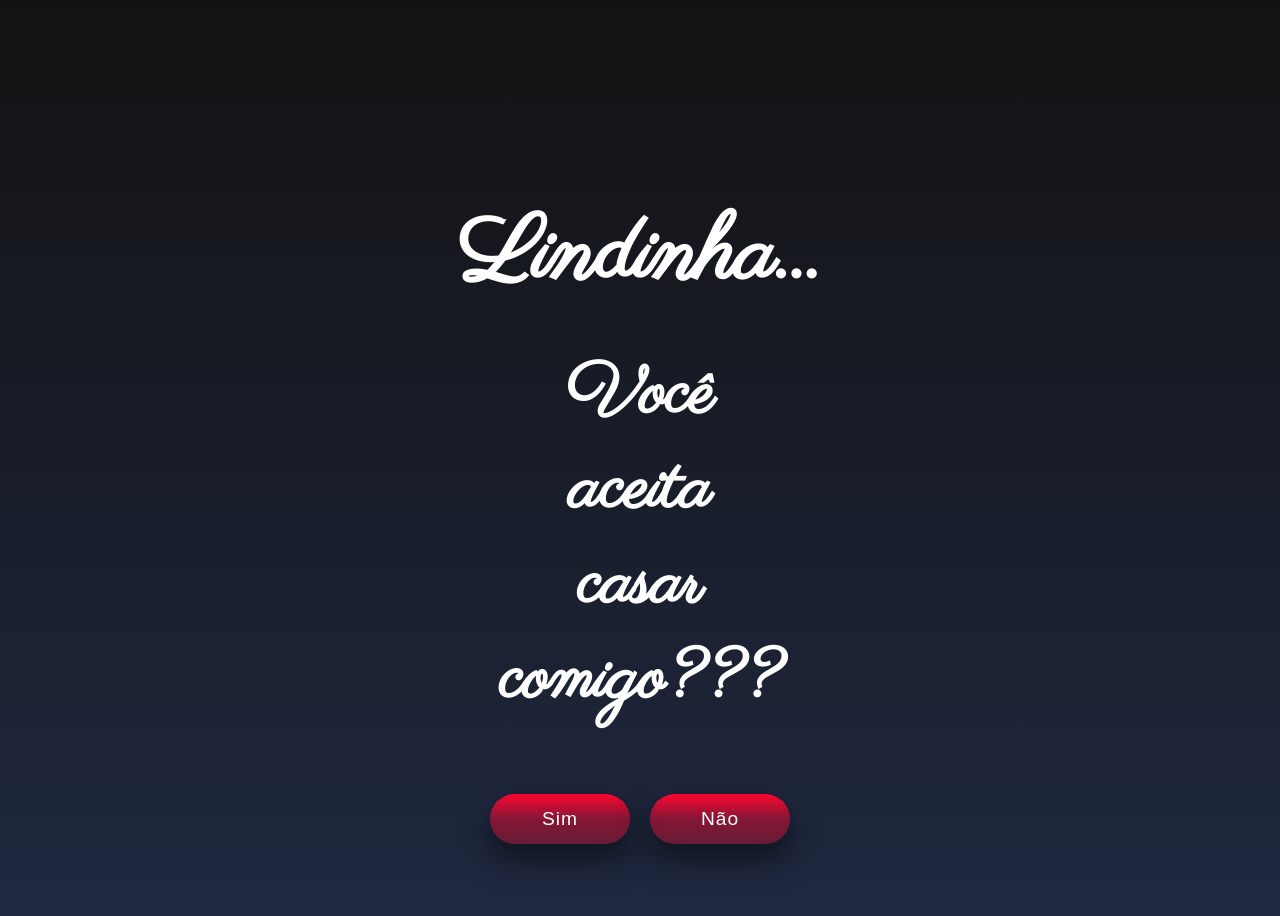
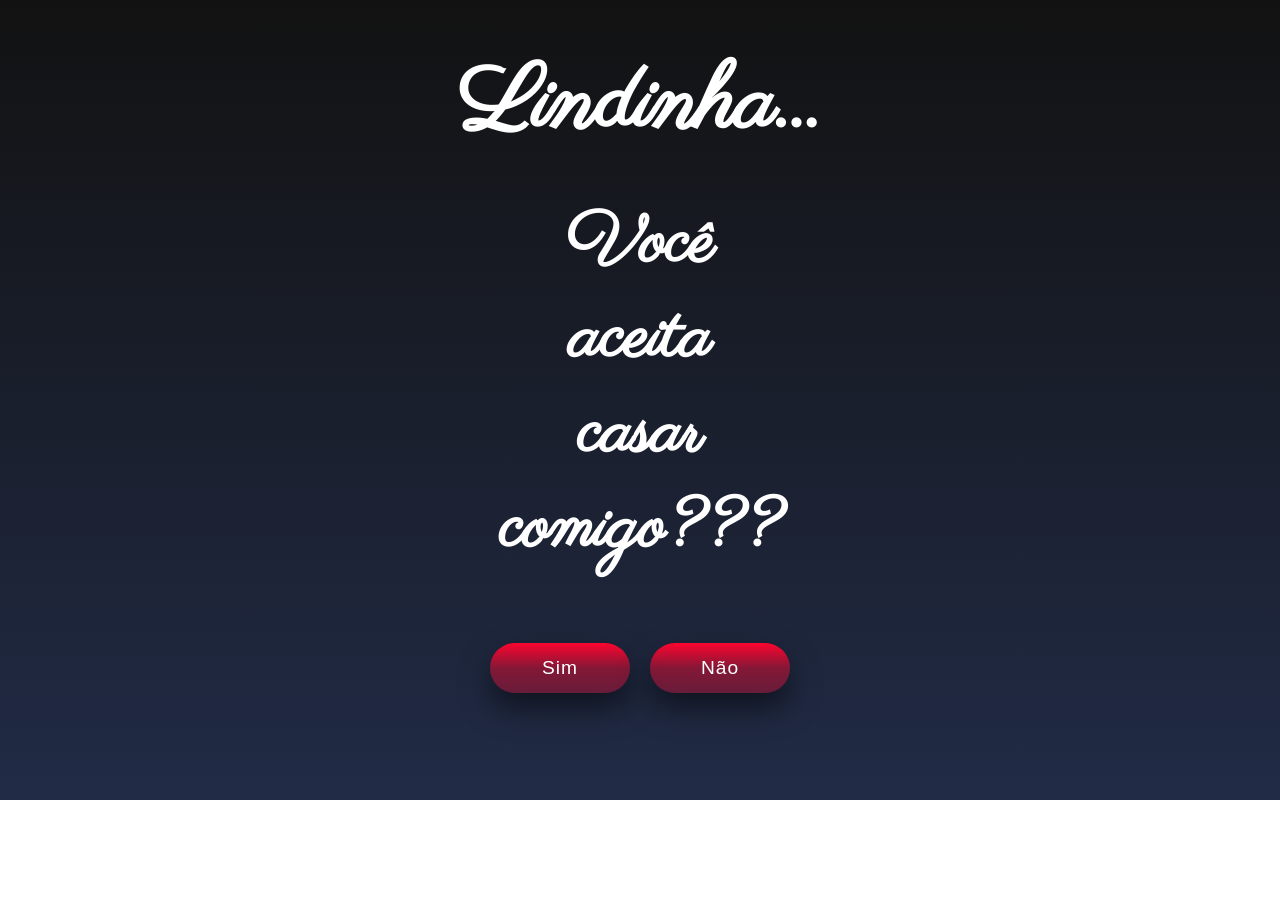
Before and after one commit to leandrosob/prog_ca, a plain HTML site: page pedido.html in a window 1280 px wide. After the commit the page ends 800 px from the top, so only its background shows below. Drawn offline with Linux system fonts and the light colour scheme; some packages are replaced by stand-ins of ours; a script that the page names is missing.

Commit message:
Alteração espaçamento - pedido.css

```diff
--- a/css/pedido.css
+++ b/css/pedido.css
@@ -12,9 +12,9 @@
 }
 
 .container {
-	height: 130vh;
+	height: 100vh;
 	display: flex;
-	justify-content: center;
+	justify-content: normal;
 	align-items: center;
 	flex-direction: column;
 	color: #fff;
@@ -89,6 +89,7 @@
 }
 
 h1 {
+	margin-top: 2.813rem;
 	font-size: 5.625rem;
 	margin-bottom: 1.875rem;
 }
```
